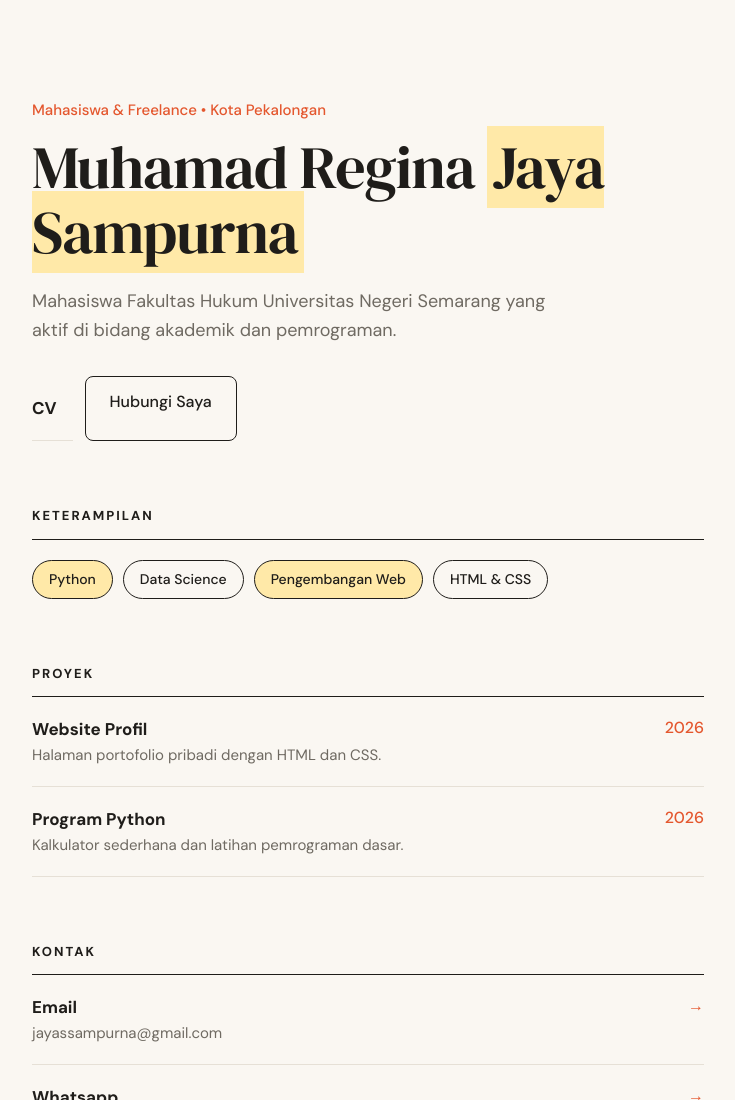
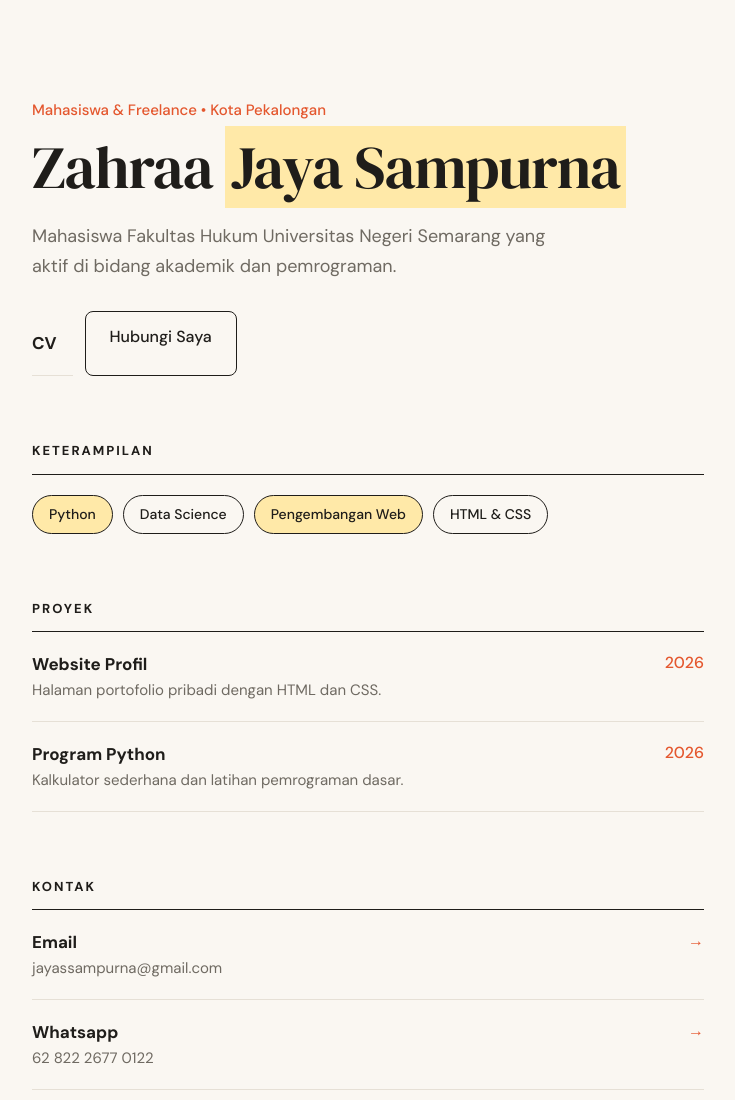
Before and after one commit to goggle-us/jayassampurna-jpg.github.io, a plain HTML site: page index.html in a window 1280 px wide. Shown: the top 1100 px of the page, without its empty margins (272-1007 px from the left). Drawn offline with Linux system fonts and the light colour scheme.

Commit message:
Update index.html

```diff
--- a/index.html
+++ b/index.html
@@ -124,7 +124,7 @@
 
     <img src="foto.jpg" alt>
     <p class="label">Mahasiswa & Freelance • Kota Pekalongan</p>
-    <h1>Muhamad Regina <mark>Jaya Sampurna</mark></h1>
+    <h1>Zahraa <mark>Jaya Sampurna</mark></h1>
     <p class="intro">
         Mahasiswa Fakultas Hukum Universitas Negeri Semarang yang aktif
         di bidang akademik dan pemrograman.
```
